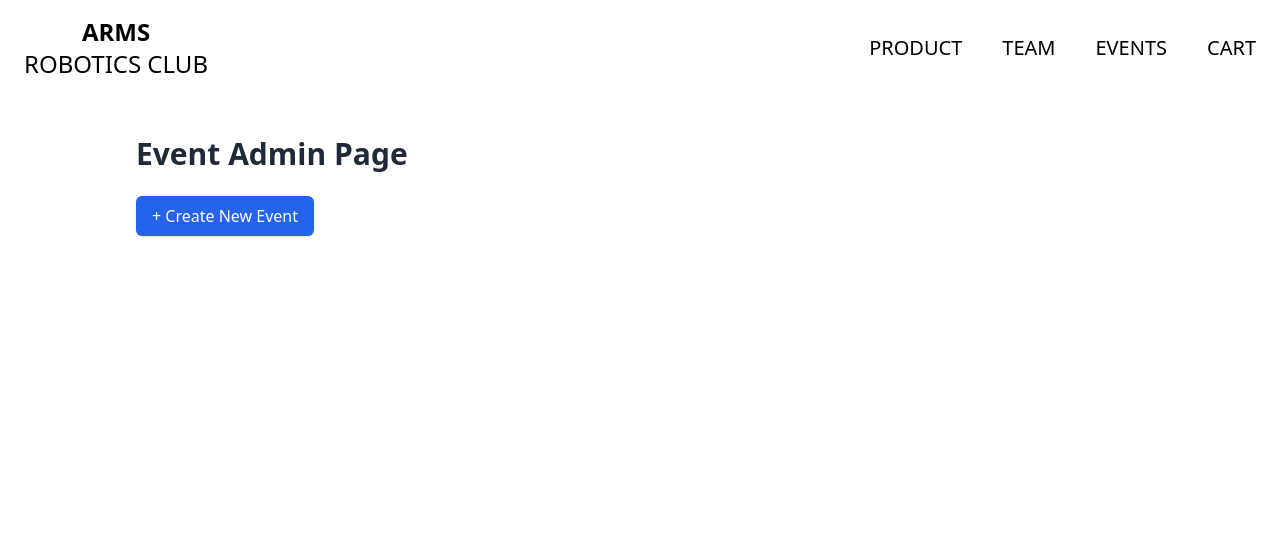
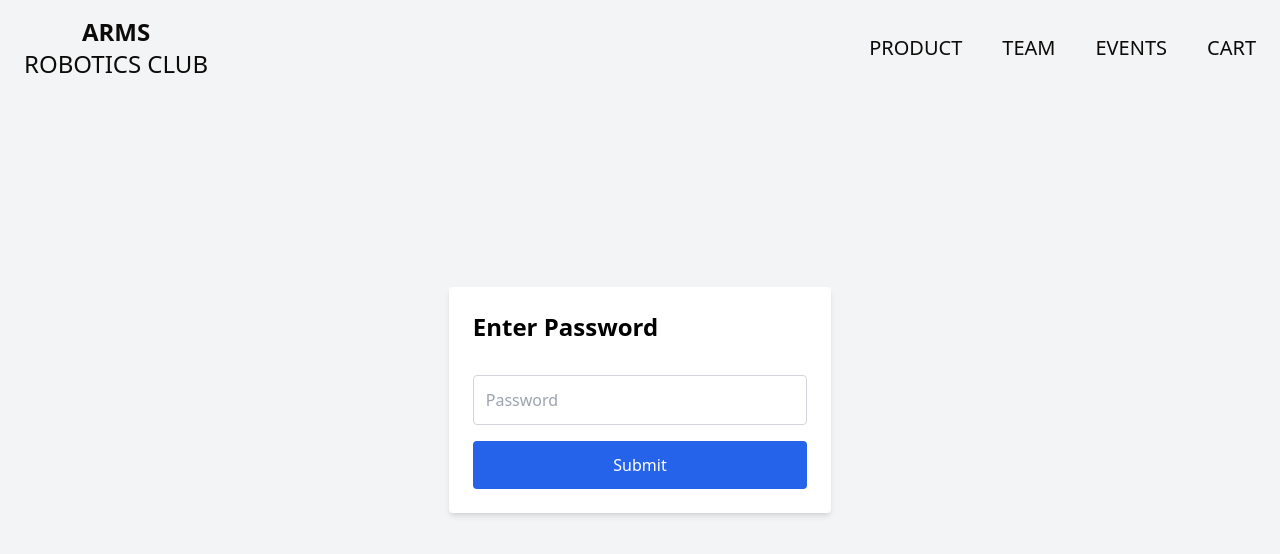
Before and after one commit to Engicos-Coders-Club/arms-club-site, a Next.js app: page /admin in a window 1280 px wide. Shown: the top 554 px of the page. Built offline with nearby package versions, Linux system fonts and the light colour scheme.

Commit message:
admin pass added

```diff
--- a/src/app/admin/page.tsx
+++ b/src/app/admin/page.tsx
@@ -1,5 +1,6 @@
-'use client'
-import React, { useState } from 'react';
+"use client";
+import { useRouter } from "next/navigation";
+import React, { useEffect, useState } from "react";
 
 interface Event {
   id: number;
@@ -9,7 +10,6 @@ interface Event {
   date: string;
   description: string;
   image: string;
-  upcoming: boolean;
 }
 
 const EventAdminPage: React.FC = () => {
@@ -28,22 +28,26 @@ const EventAdminPage: React.FC = () => {
   };
 
   const handleDelete = (id: number) => {
-    setEvents(events.filter(event => event.id !== id));
+    setEvents(events.filter((event) => event.id !== id));
   };
 
   const handleSave = (event: Event) => {
     if (selectedEvent) {
-      setEvents(events.map(e => e.id === event.id ? event : e));
+      setEvents(events.map((e) => (e.id === event.id ? event : e)));
     } else {
       setEvents([...events, { ...event, id: events.length + 1 }]);
     }
     setIsDialogOpen(false);
     setEvents([...events, event]);
+
+    //write her the save logic add it to data base
   };
 
   return (
     <div className="p-6">
-  <h1 className="text-3xl font-bold mb-6 text-gray-800">Event Admin Page</h1>
+      <h1 className="text-3xl font-bold mb-6 text-gray-800">
+        Event Admin Page
+      </h1>
       <button
         onClick={handleCreate}
         className="px-4 py-2 bg-blue-600 text-white rounded-md shadow hover:bg-blue-700 transition duration-300 mb-6"
@@ -52,13 +56,23 @@ const EventAdminPage: React.FC = () => {
       </button>
 
       <div className="grid grid-cols-1 md:grid-cols-2 lg:grid-cols-3 gap-6">
-    {events.map(event => (
-      <div key={event.id} className="border border-gray-300 rounded-lg p-6 shadow-lg bg-white hover:shadow-2xl transition duration-300">
-        <h2 className="text-2xl font-semibold mb-3 text-gray-900">{event.name}</h2>
-        <p className="text-gray-700"><strong>Organizer:</strong> {event.organizer}</p>
-        <p className="text-gray-700"><strong>Attendees:</strong> {event.attendees}</p>
-        <p className="text-gray-700"><strong>Date:</strong> {event.date}</p>
-        <p className="text-gray-700"><strong>Upcoming:</strong> {event.upcoming ? 'Yes' : 'No'}</p>
+        {events.map((event) => (
+          <div
+            key={event.id}
+            className="border border-gray-300 rounded-lg p-6 shadow-lg bg-white hover:shadow-2xl transition duration-300"
+          >
+            <h2 className="text-2xl font-semibold mb-3 text-gray-900">
+              {event.name}
+            </h2>
+            <p className="text-gray-700">
+              <strong>Organizer:</strong> {event.organizer}
+            </p>
+            <p className="text-gray-700">
+              <strong>Attendees:</strong> {event.attendees}
+            </p>
+            <p className="text-gray-700">
+              <strong>Date:</strong> {event.date}
+            </p>
             <div className="mt-6 flex justify-between">
               <button
                 className="px-3 py-2 bg-yellow-500 text-white rounded-md hover:bg-yellow-600 transition duration-300"
@@ -81,14 +95,17 @@ const EventAdminPage: React.FC = () => {
         <div className="fixed inset-0 bg-black bg-opacity-50 flex items-center justify-center">
           <div className="bg-white p-8 rounded-lg shadow-lg w-full max-w-lg">
             <h2 className="text-2xl font-semibold mb-4">
-          {selectedEvent ? 'Edit Event' : 'Create New Event'}
+              {selectedEvent ? "Edit Event" : "Create New Event"}
             </h2>
-        <EventForm event={selectedEvent} onSave={handleSave} onCancel={() => setIsDialogOpen(false)} />
+            <EventForm
+              event={selectedEvent}
+              onSave={handleSave}
+              onCancel={() => setIsDialogOpen(false)}
+            />
           </div>
         </div>
       )}
     </div>
-
   );
 };
 
@@ -101,14 +118,13 @@ interface EventFormProps {
 const EventForm: React.FC<EventFormProps> = ({ event, onSave, onCancel }) => {
   const [formData, setFormData] = useState<Event>({
     id: 0,
-    name: '',
-    organizer: '',
+    name: "",
+    organizer: "",
     attendees: 0,
-    date: '',
-    description: '',
-    image: '',
-    upcoming: false,
-    ...event
+    date: "",
+    description: "",
+    image: "",
+    ...event,
   });
 
   const handleChange = (e: React.ChangeEvent<HTMLInputElement>) => {
@@ -122,7 +138,10 @@ const EventForm: React.FC<EventFormProps> = ({ event, onSave, onCancel }) => {
   };
 
   return (
-    <form onSubmit={handleSubmit} className="bg-white shadow-md rounded-lg p-10 max-w-lg mx-auto space-y-6">
+    <form
+      onSubmit={handleSubmit}
+      className="bg-white shadow-md rounded-lg p-10 max-w-lg mx-auto space-y-6"
+    >
       <input
         name="name"
         value={formData.name}
@@ -167,16 +186,6 @@ const EventForm: React.FC<EventFormProps> = ({ event, onSave, onCancel }) => {
         placeholder="Image URL"
         className="w-full border border-gray-300 rounded-md p-3 focus:outline-none focus:ring-2 focus:ring-blue-500"
       />
-    <div className="flex items-center space-x-3">
-      <input
-        type="checkbox"
-        id="upcoming"
-        checked={formData.upcoming}
-        onChange={(e) => setFormData({ ...formData, upcoming: e.target.checked })}
-        className="h-4 w-4 text-blue-600 focus:ring-blue-500 border-gray-300 rounded"
-      />
-      <label htmlFor="upcoming" className="text-gray-700">Upcoming Event</label>
-    </div>
       <div className="flex space-x-4">
         <button
           type="submit"
@@ -192,16 +201,84 @@ const EventForm: React.FC<EventFormProps> = ({ event, onSave, onCancel }) => {
         </button>
       </div>
     </form>
-
   );
 };
 
 const page = () => {
+    const router = useRouter();
+    const [password, setPassword] = useState('');
+    const [isAuthenticated, setIsAuthenticated] = useState(false);
+    const [error, setError] = useState('');
+    const [isClient, setIsClient] = useState(false); // New state to track if the client is mounted
+
+    // The hardcoded password
+    const correctPassword = 'test123';
+
+    useEffect(() => {
+      // Set isClient to true when the component mounts on the client side
+      setIsClient(true);
+
+      // Check if the user is already authenticated
+      const auth = localStorage.getItem('isAuthenticated');
+      if (auth === 'true') {
+        setIsAuthenticated(true);
+      }
+    }, []);
+
+    const handleSubmit = (e: React.FormEvent) => {
+      e.preventDefault();
+      if (password === correctPassword) {
+        // Set authentication state and store in localStorage
+        setIsAuthenticated(true);
+        localStorage.setItem('isAuthenticated', 'true');
+      } else {
+        // Show an error message if the password is incorrect
+        setError('Incorrect password, please try again.');
+      }
+    };
+
+    const handleLogout = () => {
+      // Only execute logout if running on the client
+      if (isClient) {
+        localStorage.removeItem('isAuthenticated');
+      }
+    };
+
+    if (!isAuthenticated) {
+        // Show the password form if the user is not authenticated
         return (
-    <div className='bg-white w-screen min-h-screen text-black flex justify-start items-start p-28'>
-        <EventAdminPage/>
+          <div className="min-h-screen flex items-center justify-center bg-gray-100">
+            <form onSubmit={handleSubmit} className="bg-white p-6 rounded shadow-md space-y-4">
+              <h2 className="text-2xl font-bold mb-4 text-black">Enter Password</h2>
+              <input
+                type="password"
+                value={password}
+                onChange={(e) => setPassword(e.target.value)}
+                placeholder="Password"
+                className="w-full p-3 border border-gray-300 text-black rounded focus:outline-none focus:ring-2 focus:ring-blue-500"
+              />
+              {error && <p className="text-red-500">{error}</p>}
+              <button
+                type="submit"
+                className="w-full bg-blue-600 text-white p-3 rounded hover:bg-blue-700 transition duration-300"
+              >
+                Submit
+              </button>
+            </form>
           </div>
-  )
+        );
       }
+  return (
+    <div className="bg-white w-screen min-h-screen text-black flex justify-start items-start p-28 relative">
+         <button
+        className="mt-4 px-4 py-2 bg-red-500 text-white rounded hover:bg-red-600 absolute top-20 right-14"
+        onClick={handleLogout}
+      >
+        Logout
+      </button>
+      <EventAdminPage />
+    </div>
+  );
+};
 
-export default page
+export default page;
--- a/src/app/events/page.tsx
+++ b/src/app/events/page.tsx
@@ -4,7 +4,7 @@ import {events} from '../../../public/events'
 const page = () => {
   return (
     <main className="p-6 bg-gray-100 min-h-screen">
-    <h1 className="text-3xl font-bold mb-8 text-center text-black">Upcoming and Past Events</h1>
+    <h1 className="text-3xl font-bold mb-8 text-center text-black">Past Events</h1>
     <div className="grid grid-cols-1 md:grid-cols-2 lg:grid-cols-3 gap-6">
       {events.map((event) => (
         <Link href={`/events/${event.id}`} key={event.id} className="bg-white shadow-lg rounded-lg overflow-hidden hover:shadow-2xl">
```
Lines whose indentation alone changed are shown as unchanged.
